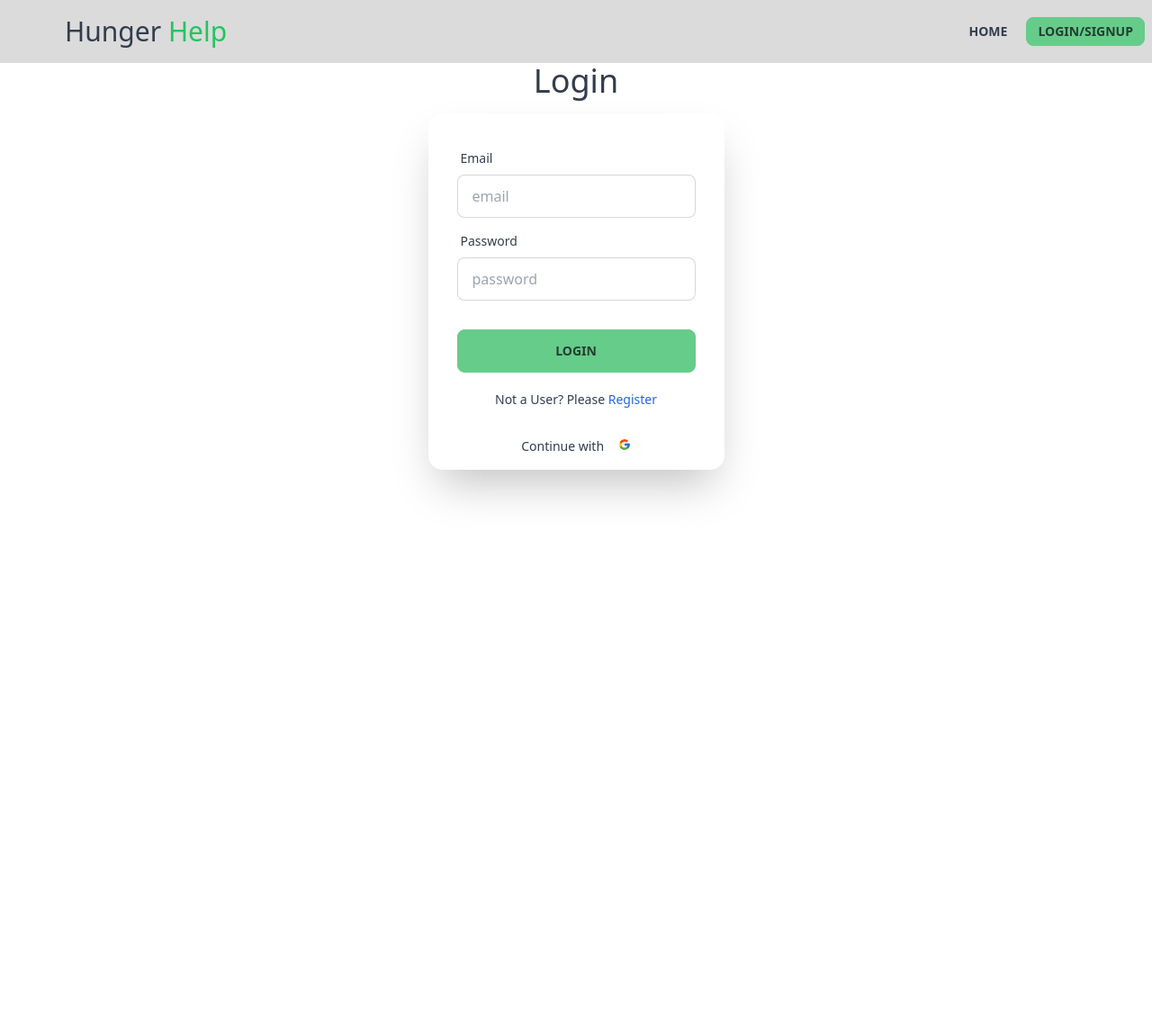
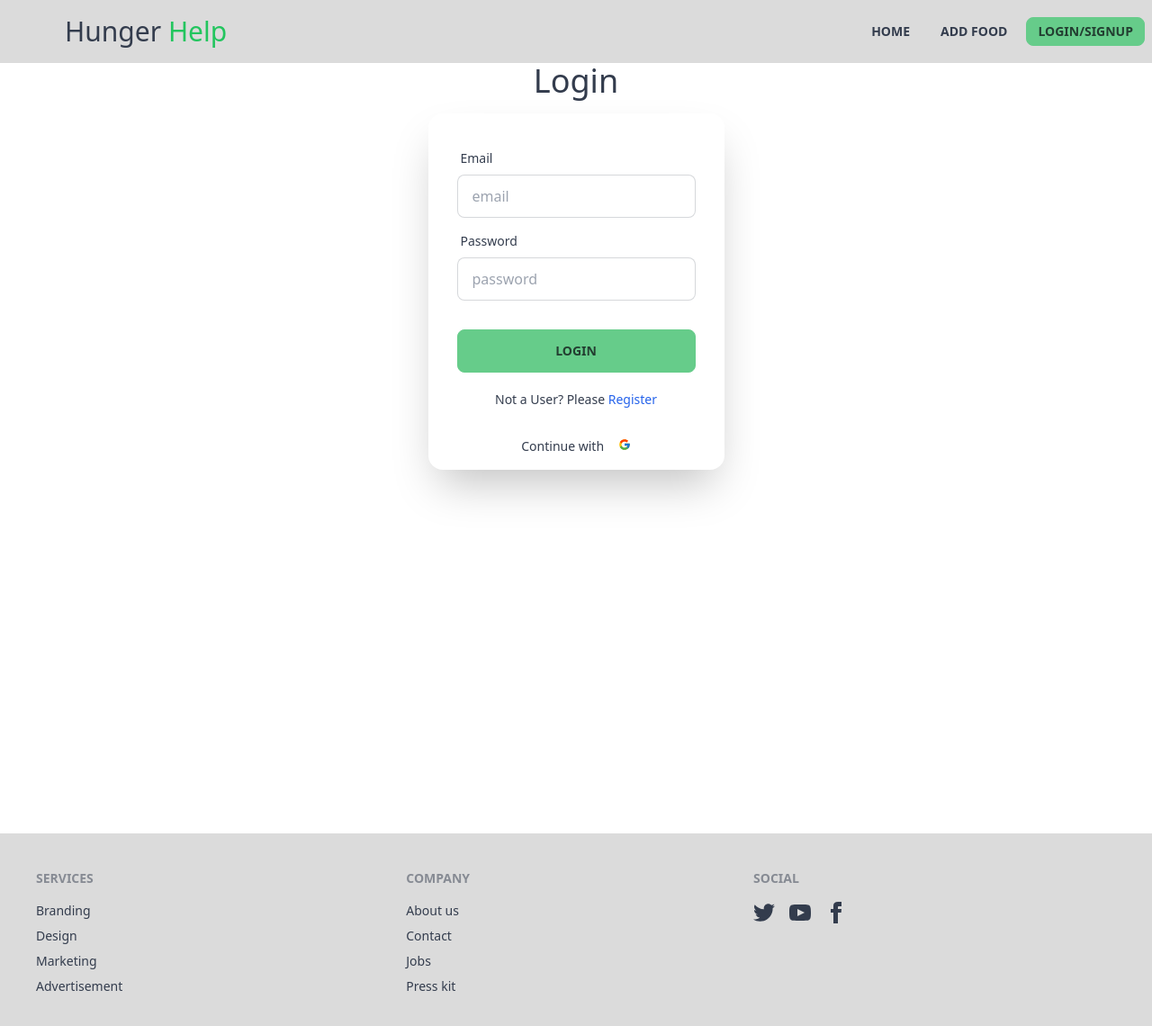
Before and after one commit to shuvox33/hunger-help, a React (Vite) app: page /login in a window 1280 px wide. Shown: the top 1140 px of the page at 90% size. Before the commit the page ends 800 px from the top, so only its background shows below. Built offline with nearby package versions, Linux system fonts and the light colour scheme; no server answers; some icons are missing.

Commit message:
completed functionality for add food & added simple banner and nav

```diff
--- a/package.json
+++ b/package.json
@@ -20,7 +20,9 @@
     "react-icons": "^4.11.0",
     "react-router-dom": "^6.18.0",
     "react-toastify": "^9.1.3",
-    "sort-by": "^1.2.0"
+    "sort-by": "^1.2.0",
+    "sweetalert": "^2.1.2",
+    "sweetalert2": "^11.9.0"
   },
   "devDependencies": {
     "@types/react": "^18.2.15",
--- /dev/null
+++ b/src/components/Banner.jsx
@@ -0,0 +1,18 @@
+
+const Banner = () => {
+    return (
+        <div>
+            <div className="hero min-h-screen bg-base-200">
+                <div className="hero-content text-center">
+                    <div className="max-w-md">
+                        <h1 className="text-5xl font-bold">Hello there</h1>
+                        <p className="py-6">Provident cupiditate voluptatem et in. Quaerat fugiat ut assumenda excepturi exercitationem quasi. In deleniti eaque aut repudiandae et a id nisi.</p>
+                        <button className="btn btn-primary">Get Started</button>
+                    </div>
+                </div>
+            </div>
+        </div>
+    );
+};
+
+export default Banner;
--- a/src/components/layout/MainLayout.jsx
+++ b/src/components/layout/MainLayout.jsx
@@ -34,13 +34,15 @@ const MainLayout = ({ children }) => {
                                 </label>
                             </div>
 
-                                <div className='text-5xl text-green-500'><PiBowlFoodFill></PiBowlFoodFill></div>
-                                <div className="flex-1 px-2 mx-2 text-3xl ">Hunger <span className='text-green-500'>Help</span> </div>
+                            <div className='text-5xl text-green-500'><PiBowlFoodFill></PiBowlFoodFill></div>
+                            <div className="flex-1 px-2 mx-2 text-3xl ">Hunger <span className='text-green-500'>Help</span> </div>
 
                             <div className="flex-none hidden lg:block">
                                 <div className='flex gap-2'>
                                     <NavLink to="/"
                                         className={({ isActive }) => isActive ? 'btn btn-primary btn-sm' : 'btn btn-ghost btn-sm'}>Home</NavLink>
+                                    <NavLink to="addfood"
+                                        className={({ isActive }) => isActive ? 'btn btn-primary btn-sm' : 'btn btn-ghost btn-sm'}>Add Food</NavLink>
 
                                     {
                                         user ? <>
@@ -60,7 +62,36 @@ const MainLayout = ({ children }) => {
 
                     </div>
                     {/* Page content here */}
-                    {children}
+                    <div className='min-h-screen'>
+                        {children}
+                    </div>
+
+                    <footer className='mt-14'>
+                        <footer className="footer p-10 bg-base-300 text-base-content">
+                            <nav>
+                                <header className="footer-title">Services</header>
+                                <a className="link link-hover">Branding</a>
+                                <a className="link link-hover">Design</a>
+                                <a className="link link-hover">Marketing</a>
+                                <a className="link link-hover">Advertisement</a>
+                            </nav>
+                            <nav>
+                                <header className="footer-title">Company</header>
+                                <a className="link link-hover">About us</a>
+                                <a className="link link-hover">Contact</a>
+                                <a className="link link-hover">Jobs</a>
+                                <a className="link link-hover">Press kit</a>
+                            </nav>
+                            <nav>
+                                <header className="footer-title">Social</header>
+                                <div className="grid grid-flow-col gap-4">
+                                    <a><svg xmlns="http://www.w3.org/2000/svg" width="24" height="24" viewBox="0 0 24 24" className="fill-current"><path d="M24 4.557c-.883.392-1.832.656-2.828.775 1.017-.609 1.798-1.574 2.165-2.724-.951.564-2.005.974-3.127 1.195-.897-.957-2.178-1.555-3.594-1.555-3.179 0-5.515 2.966-4.797 6.045-4.091-.205-7.719-2.165-10.148-5.144-1.29 2.213-.669 5.108 1.523 6.574-.806-.026-1.566-.247-2.229-.616-.054 2.281 1.581 4.415 3.949 4.89-.693.188-1.452.232-2.224.084.626 1.956 2.444 3.379 4.6 3.419-2.07 1.623-4.678 2.348-7.29 2.04 2.179 1.397 4.768 2.212 7.548 2.212 9.142 0 14.307-7.721 13.995-14.646.962-.695 1.797-1.562 2.457-2.549z"></path></svg></a>
+                                    <a><svg xmlns="http://www.w3.org/2000/svg" width="24" height="24" viewBox="0 0 24 24" className="fill-current"><path d="M19.615 3.184c-3.604-.246-11.631-.245-15.23 0-3.897.266-4.356 2.62-4.385 8.816.029 6.185.484 8.549 4.385 8.816 3.6.245 11.626.246 15.23 0 3.897-.266 4.356-2.62 4.385-8.816-.029-6.185-.484-8.549-4.385-8.816zm-10.615 12.816v-8l8 3.993-8 4.007z"></path></svg></a>
+                                    <a><svg xmlns="http://www.w3.org/2000/svg" width="24" height="24" viewBox="0 0 24 24" className="fill-current"><path d="M9 8h-3v4h3v12h5v-12h3.642l.358-4h-4v-1.667c0-.955.192-1.333 1.115-1.333h2.885v-5h-3.808c-3.596 0-5.192 1.583-5.192 4.615v3.385z"></path></svg></a>
+                                </div>
+                            </nav>
+                        </footer>
+                    </footer>
                 </div>
                 <div className="drawer-side">
                     <label htmlFor="my-drawer-3" aria-label="close sidebar" className="drawer-overlay"></label>
--- /dev/null
+++ b/src/pages/AddFood.jsx
@@ -0,0 +1,107 @@
+import useAuth from "../hooks/useAuth";
+import Swal from 'sweetalert2'
+
+
+const AddFood = () => {
+
+    const { user } = useAuth();
+    const { displayName, email, photoURL } = user;
+
+    const handleAddFood = (e) => {
+        e.preventDefault();
+
+        const result = e.target;
+        const foodImage = result.foodImage.value;
+        const foodName = result.foodName.value;
+        const quantity = result.quantity.value;
+        const location = result.location.value;
+        const notes = result.notes.value;
+        const donatorImage = result.donatorImage.value;
+        const donatorName = result.donatorName.value;
+        const donatorEMail = result.donatorMail.value;
+        const status = 'available';
+
+        const newFood = {
+            foodImage, foodName ,quantity, location, notes, donatorImage, donatorName, donatorEMail, status}
+
+            fetch('http://localhost:5000/foods',{
+                method : 'POST',
+                headers : {
+                    'content-type' : 'application/json'
+                },
+                body :JSON.stringify(newFood)
+            })
+            .then(res => res.json())
+            .then(data =>{
+                console.log(data);
+                if(data.insertedId){
+                    Swal.fire({
+                        title: 'Success!',
+                        text: 'Product Added Successfully',
+                        icon: 'success',
+                        confirmButtonText: 'OK'
+                    })
+                }
+            })
+    }
+
+
+    return (
+        <div>
+            <div className="mt-8  max-w-7xl mx-auto">
+                <h3 className="text-center text-4xl">Add Food </h3>
+                <form onSubmit={handleAddFood}>
+                    <div className="max-w-4xl mx-auto flex flex-col gap-3">
+                        <label className="text-xl" htmlFor="image">Food Image : </label>
+                        <input className=" w-full h-10 rounded-lg border border-orange-200 border-" type="text" name="foodImage" id="foodimage" placeholder="  food image" />
+                    </div>
+                    <div className="max-w-4xl mx-auto flex flex-col gap-3">
+                        <label className="text-xl" htmlFor="name">Food Name : </label>
+                        <input className=" w-full h-10 rounded-lg border border-orange-200 border-" type="text" name="foodName" id="foodname" placeholder="  Name" />
+                    </div>
+                    <div className="max-w-4xl mx-auto flex flex-col gap-3">
+                        <label className="text-xl" htmlFor="brand">Food Quantity : </label>
+                        <input className=" w-full h-10 rounded-lg border border-orange-200 border-" type="text" name="quantity" id="quantity" placeholder="  food quantity" />
+                    </div>
+                    <div className="max-w-4xl mx-auto flex flex-col gap-3">
+                        <label className="text-xl" htmlFor="type">Pickup Location : </label>
+                        <input className=" w-full h-10 rounded-lg border border-orange-200 border-" type="text" name="loaction" id="location" placeholder="  pickup location" />
+                    </div>
+                    <div className="max-w-4xl mx-auto flex flex-col gap-3">
+                        <label className="text-xl" htmlFor="price">Additional Notes: </label>
+                        <input className=" w-full h-10 rounded-lg border border-orange-200 border-" type="text" name="notes" id="notes" placeholder="  additional notes" />
+                    </div>
+                    {/* <div>
+                        <h2>Donor Information</h2>
+                    </div> */}
+                    <br />
+                    <br />
+                    <div className="max-w-4xl mx-auto flex flex-col gap-3">
+                        <label className="text-xl" htmlFor="description">Donator Image : </label>
+                        <input className=" w-full h-10 rounded-lg border border-orange-200 border-" type="text" name="donatorImage" id="image" defaultValue={ photoURL} />
+                    </div>
+                    <div className="max-w-4xl mx-auto flex flex-col gap-3">
+                        <label className="text-xl" htmlFor="name">Name : </label>
+                        <input className=" w-full h-10 rounded-lg border border-orange-200 border-" type="text" name="donatorName" id="name" defaultValue={ displayName} />
+                    </div>
+                    <div className="max-w-4xl mx-auto flex flex-col gap-3">
+                        <label className="text-xl" htmlFor="mail">Email : </label>
+                        <input className=" w-full h-10 rounded-lg border border-orange-200 border-" type="text" name="donatorMail" id="mail" defaultValue={ email} />
+                    </div>
+                    <div className="max-w-4xl mx-auto flex flex-col gap-3">
+                        <label className="text-xl" htmlFor="status">Choose status:</label>
+                        <select className="w-full h-10 rounded-lg border border-orange-200" name="status" id="status">
+                            <option className="" value="Available">Available</option>
+                        </select>
+                    </div>
+
+                    <div className="text-center mt-5">
+                        <button className=" text-white bg-orange-500 px-4 py-2 rounded-lg ">Add Food</button>
+                    </div>
+                </form>
+            </div>
+        </div>
+    );
+};
+
+export default AddFood;
--- a/src/pages/Home.jsx
+++ b/src/pages/Home.jsx
@@ -1,9 +1,11 @@
+import Banner from "../components/Banner";
 
 
 const Home = () => {
     return (
         <div>
-            <h3>Home</h3>
+            <Banner></Banner>
+
         </div>
     );
 };
--- a/src/routes/index.jsx
+++ b/src/routes/index.jsx
@@ -3,6 +3,8 @@ import App from "../App";
 import Home from "../pages/Home";
 import Login from "../pages/Login";
 import Register from "../pages/Register";
+import PrivateRoute from "./PrivateRoute";
+import AddFood from "../pages/AddFood";
 
 const routes = createBrowserRouter([
     {
@@ -21,6 +23,10 @@ const routes = createBrowserRouter([
             {
                 path : 'register',
                 element : <Register></Register>
+            },
+            {
+                path : 'addfood',
+                element : <PrivateRoute><AddFood></AddFood></PrivateRoute>
             }
         ]
     }
```
Also changed, not shown: 1 other file (tests, documents, lock files or other folders).
